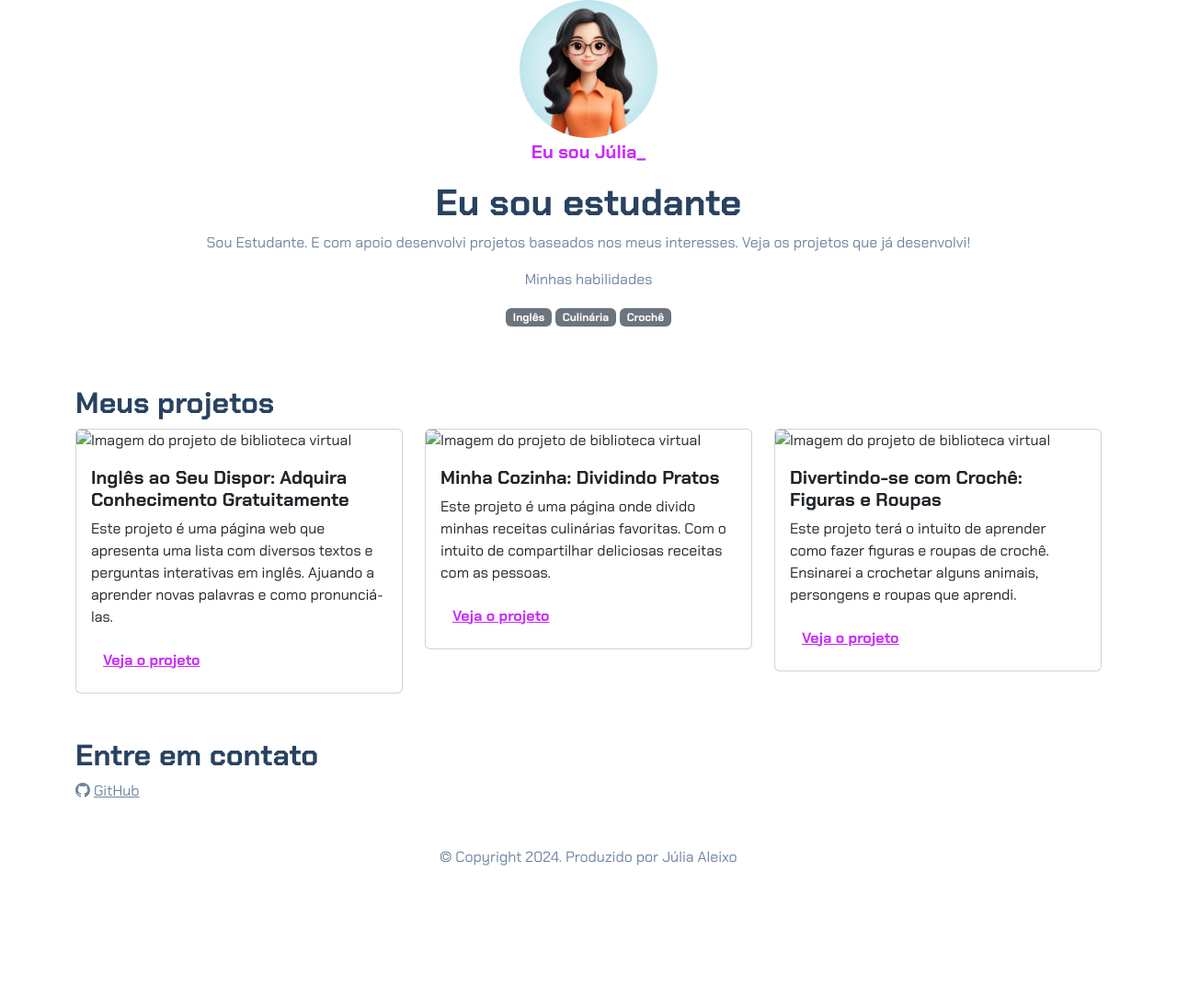
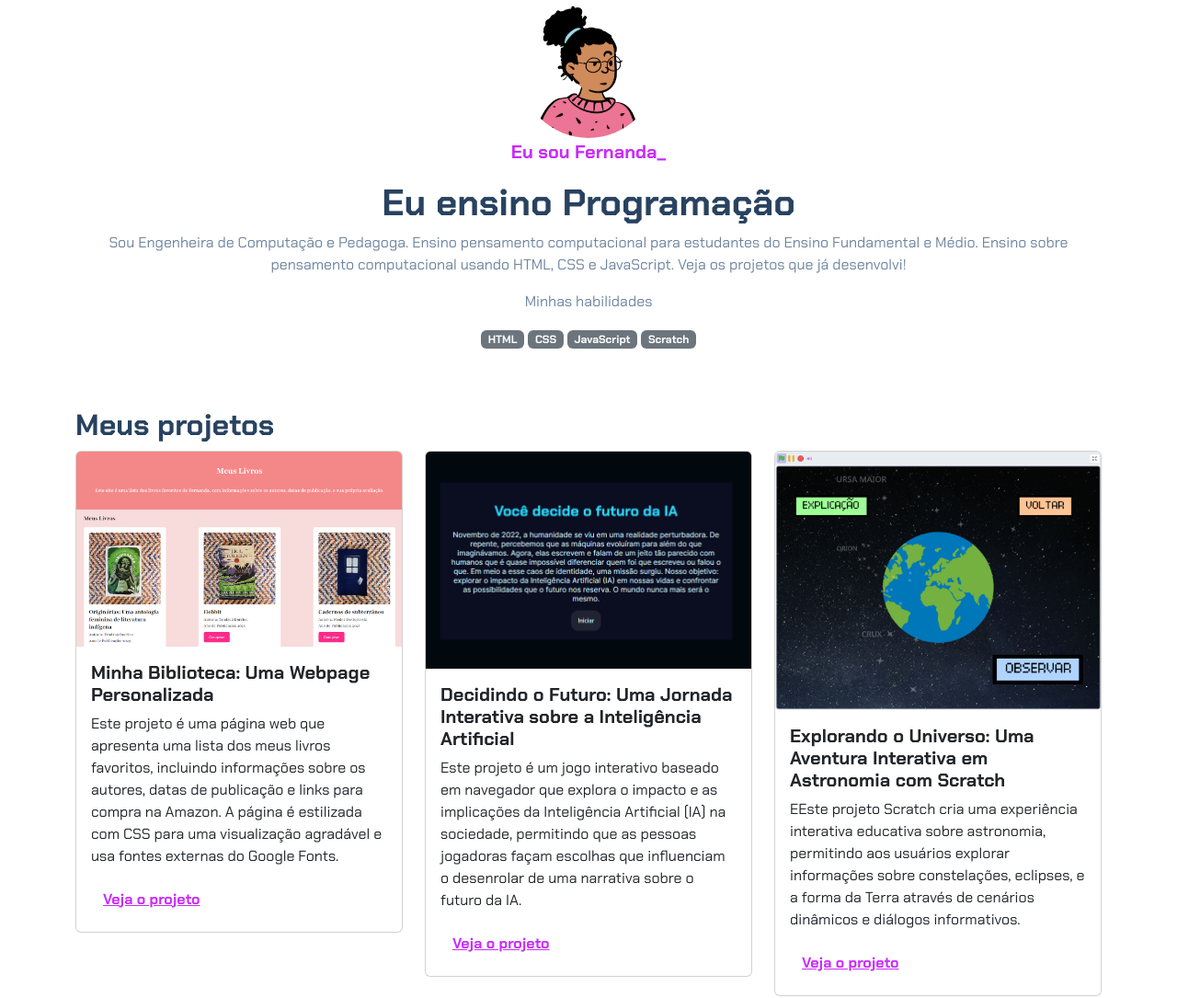
Before and after one commit to lya00ju/tentativa.portf-lio, a plain HTML site: page index.html in a window 1280 px wide. Shown: the top 1085 px of the page at 92% size. Before the commit the page ends 1040 px from the top, so only its background shows below. Drawn offline with nearby package versions, Linux system fonts and the light colour scheme.

Commit message:
Add files via upload

```diff
--- a/index.html
+++ b/index.html
@@ -12,18 +12,19 @@
 
 <body>
     <header class="container text-center">
-        <img src="foto.perfil.avif" alt="avatar da Fernanda" class="rounded-circle" width="150" height="150"
+        <img src="img/avatar-perfil.png" alt="avatar da Fernanda" class="rounded-circle" width="150" height="150"
             srcset="">
-        <p class="lead">Eu sou Júlia_</p>
-        <h1>Eu sou estudante</h1>
-        <p>Sou Estudante. E com apoio desenvolvi projetos baseados nos meus interesses. Veja os projetos
+        <p class="lead">Eu sou Fernanda_</p>
+        <h1>Eu ensino Programação</h1>
+        <p>Sou Engenheira de Computação e Pedagoga. Ensino pensamento computacional para estudantes do Ensino
+            Fundamental e Médio. Ensino sobre pensamento computacional usando HTML, CSS e JavaScript. Veja os projetos
             que já desenvolvi!</p>
         <p>Minhas habilidades</p>
         <div>
-            <p class="badge bg-secondary">Inglês</p>
-            <p class="badge bg-secondary">Culinária</p>
-            <p class="badge bg-secondary">Crochê</p>
-            <p class="badge bg-secondary"></p>
+            <p class="badge bg-secondary">HTML</p>
+            <p class="badge bg-secondary">CSS</p>
+            <p class="badge bg-secondary">JavaScript</p>
+            <p class="badge bg-secondary">Scratch</p>
         </div>
     </header>
     <main class="container mt-5">
@@ -32,10 +33,13 @@
             <!-- Projeto 1 -->
             <div class="col-md-4">
                 <div class="card">
-                    <img src="projeto1.ingles.webp" class="card-img-top" alt="Imagem do projeto de biblioteca virtual">
+                    <img src="img/projeto-1.png" class="card-img-top" alt="Imagem do projeto de biblioteca virtual">
                     <div class="card-body">
-                        <h5 class="card-title">Inglês ao Seu Dispor: Adquira Conhecimento Gratuitamente</h5>
-                        <p class="card-text">Este projeto é uma página web que apresenta uma lista com diversos textos e perguntas interativas em inglês. Ajuando a aprender novas palavras e como pronunciá-las.
+                        <h5 class="card-title">Minha Biblioteca: Uma Webpage Personalizada</h5>
+                        <p class="card-text">Este projeto é uma página web que apresenta uma lista dos meus livros
+                            favoritos, incluindo informações sobre os autores, datas de publicação e links para compra
+                            na Amazon. A página é estilizada com CSS para uma visualização agradável e usa fontes
+                            externas do Google Fonts.
                         </p>
                         <button type="button" class="btn btn-link" data-bs-toggle="modal" data-bs-target="#modal1">Veja
                             o projeto</button>
@@ -45,10 +49,14 @@
             <!-- Projeto 2 -->
             <div class="col-md-4">
                 <div class="card">
-                    <img src="projeto2.culinaria.jpg" class="card-img-top" alt="Imagem do projeto de biblioteca virtual">
+                    <img src="img/projeto-2.png" class="card-img-top" alt="Imagem do projeto de biblioteca virtual">
                     <div class="card-body">
-                        <h5 class="card-title">Minha Cozinha: Dividindo Pratos</h5>
-                        <p class="card-text">Este projeto é uma página onde divido minhas receitas culinárias favoritas. Com o intuito de compartilhar deliciosas receitas com as pessoas.</p>
+                        <h5 class="card-title">Decidindo o Futuro: Uma Jornada Interativa sobre a Inteligência
+                            Artificial</h5>
+                        <p class="card-text">Este projeto é um jogo interativo baseado em navegador que explora o
+                            impacto e as implicações da Inteligência Artificial (IA) na sociedade, permitindo que as
+                            pessoas jogadoras façam escolhas que influenciam o desenrolar de uma narrativa sobre o
+                            futuro da IA.</p>
                         <button type="button" class="btn btn-link" data-bs-toggle="modal" data-bs-target="#modal2">Veja
                             o projeto</button>
                     </div>
@@ -58,11 +66,13 @@
             <!-- Projeto 3 -->
             <div class="col-md-4">
                 <div class="card">
-                    <img src="projeto3.croche.webp" class="card-img-top" alt="Imagem do projeto de biblioteca virtual">
+                    <img src="img/projeto-3.png" class="card-img-top" alt="Imagem do projeto de biblioteca virtual">
                     <div class="card-body">
-                        <h5 class="card-title">Divertindo-se com Crochê: Figuras e Roupas
+                        <h5 class="card-title">Explorando o Universo: Uma Aventura Interativa em Astronomia com Scratch
                         </h5>
-                        <p class="card-text">Este projeto terá o intuito de aprender como fazer figuras e roupas de crochê. Ensinarei a crochetar alguns animais, persongens e roupas que aprendi.
+                        <p class="card-text">EEste projeto Scratch cria uma experiência interativa educativa sobre
+                            astronomia, permitindo aos usuários explorar informações sobre constelações, eclipses, e a
+                            forma da Terra através de cenários dinâmicos e diálogos informativos.
                         </p>
                         <button type="button" class="btn btn-link" data-bs-toggle="modal" data-bs-target="#modal3">Veja
                             o projeto</button>
@@ -77,7 +87,7 @@
         <div class="modal-dialog">
             <div class="modal-content">
                 <div class="modal-header">
-                    <h5 class="modal-title">Inglês ao Seu Dispor: Adquira Conhecimento Gratuitamente</h5>
+                    <h5 class="modal-title">Minha Biblioteca: Uma Webpage Personalizada</h5>
                     <button type="button" class="btn-close" data-bs-dismiss="modal" aria-label="Close"></button>
                 </div>
                 <div class="modal-body">
@@ -100,7 +110,7 @@
                         esteticamente agradável sem a necessidade de scripts complexos, com foco na usabilidade e na
                         experiência da pessoa usuária. A escolha da tipografia e do esquema de cores contribui para
                         a atmosfera acolhedora do site, incentivando a exploração da coleção de livros.</p>
-                    <img src="ingles.2.avif" class="img-fluid w-100"
+                    <img src="img/projeto-1.png" class="img-fluid w-100"
                         alt="Imagem representativa do projeto de uma biblioteca online">
                 </div>
                 <div class="modal-footer">
@@ -115,7 +125,7 @@
         <div class="modal-dialog">
             <div class="modal-content">
                 <div class="modal-header">
-                    <h5 class="modal-title">Minha Cozinha: Dividindo Pratos</h5>
+                    <h5 class="modal-title">Minha Biblioteca: Uma Webpage Personalizada</h5>
                     <button type="button" class="btn-close" data-bs-dismiss="modal" aria-label="Close"></button>
                 </div>
                 <div class="modal-body">
@@ -163,7 +173,7 @@
         <div class="modal-dialog">
             <div class="modal-content">
                 <div class="modal-header">
-                    <h5 class="modal-title">Divertindo-se com Crochê: Figuras e Roupas</h5>
+                    <h5 class="modal-title">Minha Biblioteca: Uma Webpage Personalizada</h5>
                     <button type="button" class="btn-close" data-bs-dismiss="modal" aria-label="Close"></button>
                 </div>
                 <div class="modal-body">
@@ -198,9 +208,9 @@
         <h2>Entre em contato</h2>
         <div>
             <i class="bi bi-github"></i>
-            <a href="https://github.com/lya00ju">GitHub</a>
+            <a href="https://github.com/femascheti">GitHub</a>
         </div>
-        <p class="my-5 text-center">© Copyright 2024. Produzido por Júlia Aleixo</p>
+        <p class="my-5 text-center">© Copyright 2024. Produzido por Fernanda Mascheti</p>
     </footer>
 
     <script src="https://cdn.jsdelivr.net/npm/bootstrap@5.3.2/dist/js/bootstrap.bundle.min.js"></script>
```
